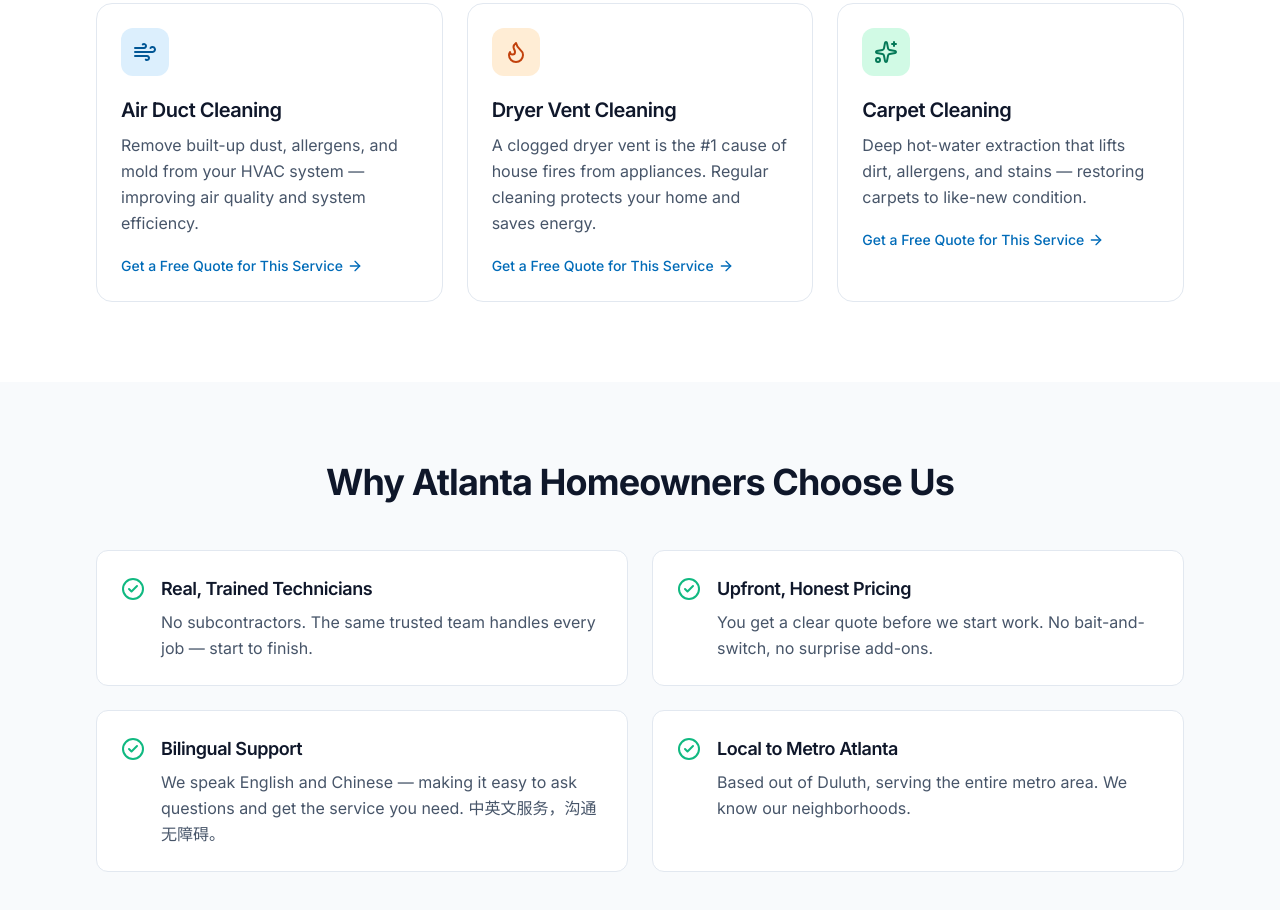
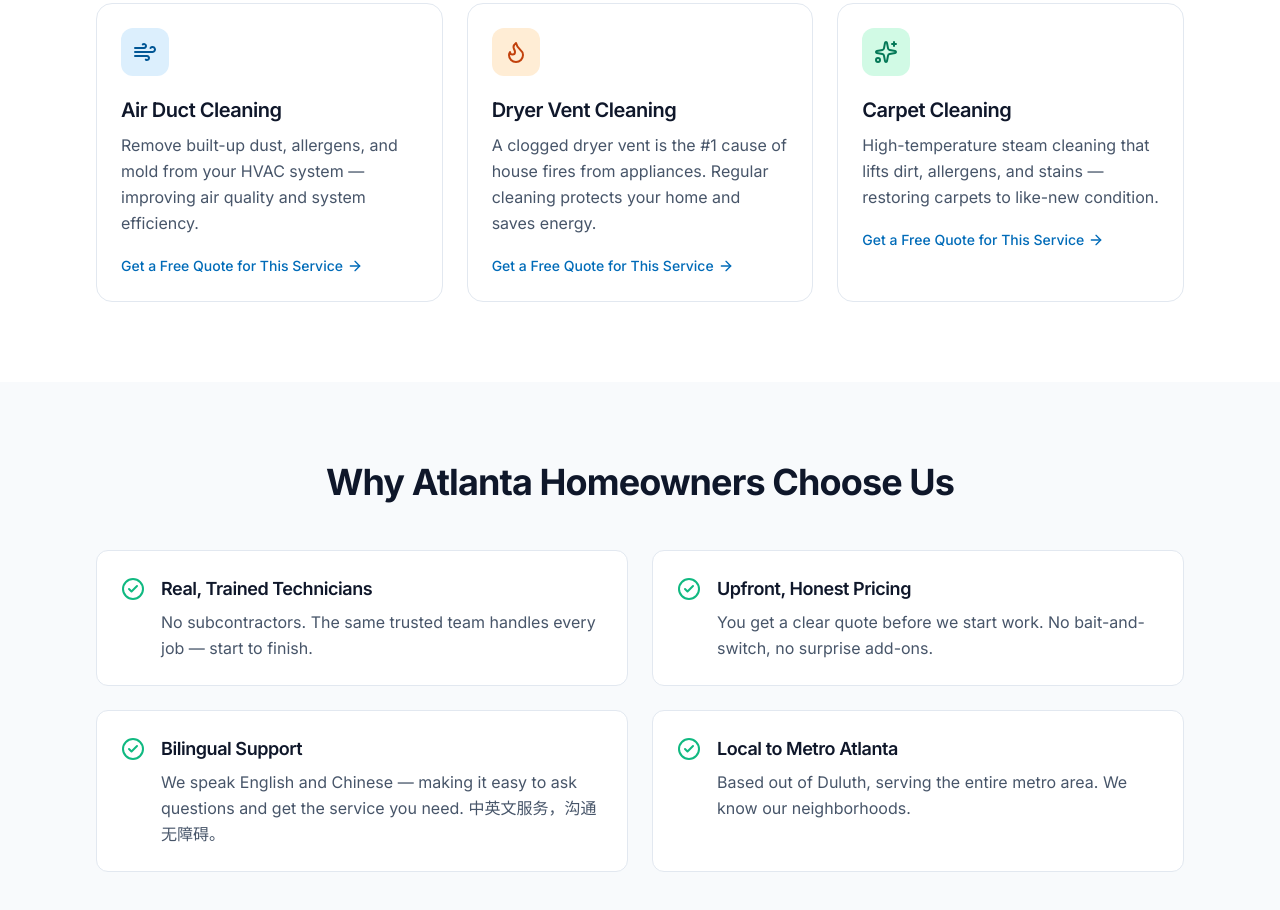
Before and after one commit to KSUUS/first-housekeeping, a React (Vite) app: page / in a window 1280 px wide. Shown: the part 900-1810 px from the top of the page. Built offline with nearby package versions, Linux system fonts and the light colour scheme; no server answers.

Commit message:
Replace hot-water extraction with high-temperature steam cleaning (EN+ZH)

```diff
--- a/src/i18n/translations.ts
+++ b/src/i18n/translations.ts
@@ -103,7 +103,7 @@ export const translations = {
       carpet: {
         title: 'Carpet Cleaning',
         short:
-          'Deep hot-water extraction that lifts dirt, allergens, and stains — restoring carpets to like-new condition.',
+          'High-temperature steam cleaning that lifts dirt, allergens, and stains — restoring carpets to like-new condition.',
         benefits: [
           'Removes deep-down dirt vacuums leave behind',
           'Eliminates allergens, dust mites, and pet dander',
@@ -405,7 +405,7 @@ export const translations = {
       carpet: {
         title: '地毯清洗',
         short:
-          '深度热水萃取，清除污垢、过敏原和顽固污渍，让地毯焕然一新。',
+          '高温蒸汽清洗，清除污垢、过敏原和顽固污渍，让地毯焕然一新。',
         benefits: [
           '清除真空吸尘器无法触及的深层污垢',
           '消除过敏原、尘螨和宠物毛屑',
```
